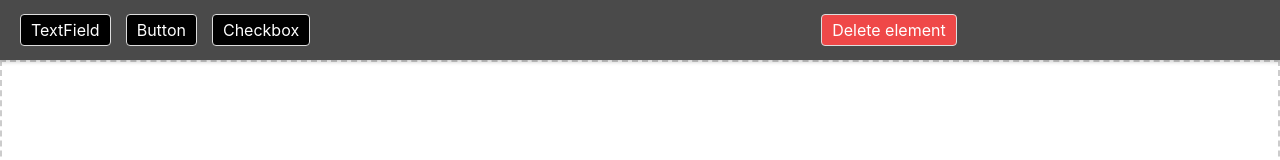
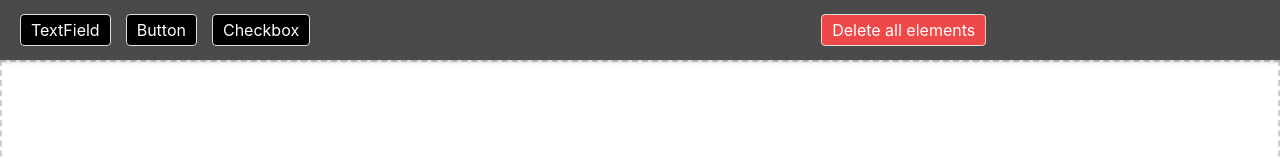
Before and after one commit to pablocaeg/uidesigner, a Svelte app in the folder svelte-app/: page / in a window 1280 px wide. Shown: the top 160 px of the page. Built offline with nearby package versions, Linux system fonts and the light colour scheme.

Commit message:
designer with library added (experimental)

```diff
--- a/svelte-app/package.json
+++ b/svelte-app/package.json
@@ -19,6 +19,7 @@
     "svelte": "^3.55.0"
   },
   "dependencies": {
+    "@neodrag/svelte": "^2.0.3",
     "sirv-cli": "^2.0.0"
   }
 }
--- a/svelte-app/src/App.svelte
+++ b/svelte-app/src/App.svelte
@@ -1,6 +1,6 @@
 <script>
 	export let name;
-	import Designer from "./components/Designer.svelte";
+	import Designer from "./components/DesignerLibrary.svelte";
 </script>
 
 <main>
--- /dev/null
+++ b/svelte-app/src/components/DesignerLibrary.svelte
@@ -0,0 +1,126 @@
+<script>
+    import { draggable } from '@neodrag/svelte';
+
+    let elementsInDropZone = [];
+
+    function addToDropZone(component) {
+        elementsInDropZone = [...elementsInDropZone, component];
+    }
+
+    function handleKeyPress(event, component) {
+        if (event.key === 'Enter' || event.key === ' ') {
+            addToDropZone(component);
+        }
+    }
+
+    function clearDropZone() {
+        elementsInDropZone = [];
+    }
+</script>
+
+<main>
+    <div class="drop-zone">
+        {#each elementsInDropZone as element, index}
+                {#if element}
+                    {#if element === 'TextField'}
+                        <input class="dropped-element" use:draggable={{ bounds:"parent"}} type="text" />
+                    {:else if element === 'Button'}
+                        <button class="dropped-element"  use:draggable={{ bounds:"parent"}}> Click </button>
+                    {:else if element === 'Checkbox'}
+                        <input class="dropped-element " use:draggable={{ bounds:"parent"}} type="checkbox" />
+                    {/if}
+                {/if}
+        {/each}
+    </div>
+    <div class="top-bar">
+        {#each ["TextField", "Button", "Checkbox"] as element}
+            <div
+                class="draggable-element"
+                on:click={() => addToDropZone(element)}
+                on:keypress={(event) => handleKeyPress(event, element)}
+                tabindex="0"
+                role="button"
+                aria-label={"Add " + element}
+            >
+                {element}
+            </div>
+        {/each}
+        <div
+            class="trash"
+            on:click={clearDropZone}
+            on:keypress={(event) => {
+                if (event.key === 'Enter' || event.key === ' ') {
+                    clearDropZone();
+                }
+            }}
+            tabindex="0"
+            role="button"
+            aria-label="Delete all elements"
+        >
+            Delete all elements
+        </div>
+    </div>
+</main>
+
+<style>
+    .dropped-element {
+        position: absolute;
+        width: auto;
+        height: 20%;
+    }
+    .drop-zone {
+        position: absolute;
+        top: 60px; /* Height of the top bar */
+        left: 0;
+        right: 0;
+        bottom: 0;
+        overflow: auto; /* In case content overflows */
+        display: grid;
+        grid-template-columns: repeat(auto-fill, minmax(50px, 1fr));
+        gap: 10px;
+        border: 2px dashed #ccc;
+        padding: 10px;
+        min-height: 500px; /* Set a minimum height for visibility when empty */
+    }
+
+    .trash {
+        margin-left: 40%;
+        cursor: pointer;
+        background-color: #ef4848;
+        border: 1px solid #ddd;
+        padding: 5px 10px;
+        border-radius: 4px;
+        transition: background-color 0.3s;
+    }
+
+    .top-bar {
+        position: fixed;
+        top: 0;
+        left: 0;
+        right: 0;
+        height: 60px; /* Adjust the height as needed */
+        background-color: #4a4a4a; /* A dark shade for the background */
+        color: white;
+        display: flex;
+        align-items: center;
+        padding: 0 20px;
+        box-shadow: 0 2px 4px rgba(0, 0, 0, 0.2);
+        z-index: 100;
+    }
+
+    .draggable-element {
+        margin-right: 15px; /* Spacing between elements */
+        cursor: pointer;
+        background-color: #000000;
+        border: 1px solid #ddd;
+        padding: 5px 10px;
+        border-radius: 4px;
+        transition: background-color 0.3s;
+        outline: none; /* Remove default focus outline */
+    }
+
+    .draggable-element:hover,
+    .draggable-element:focus {
+        background-color: #e7e7e7;
+    }
+</style>
```
Also changed, not shown: 1 other file (tests, documents, lock files or other folders).
